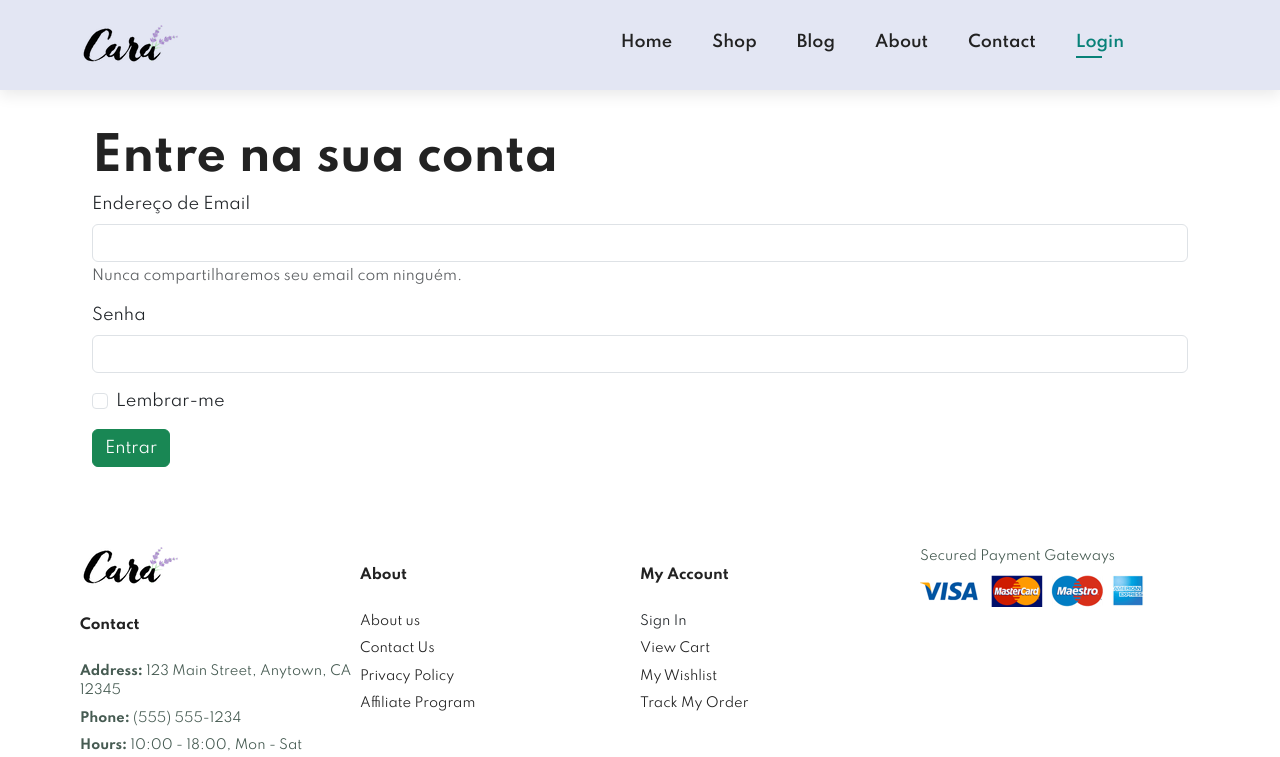
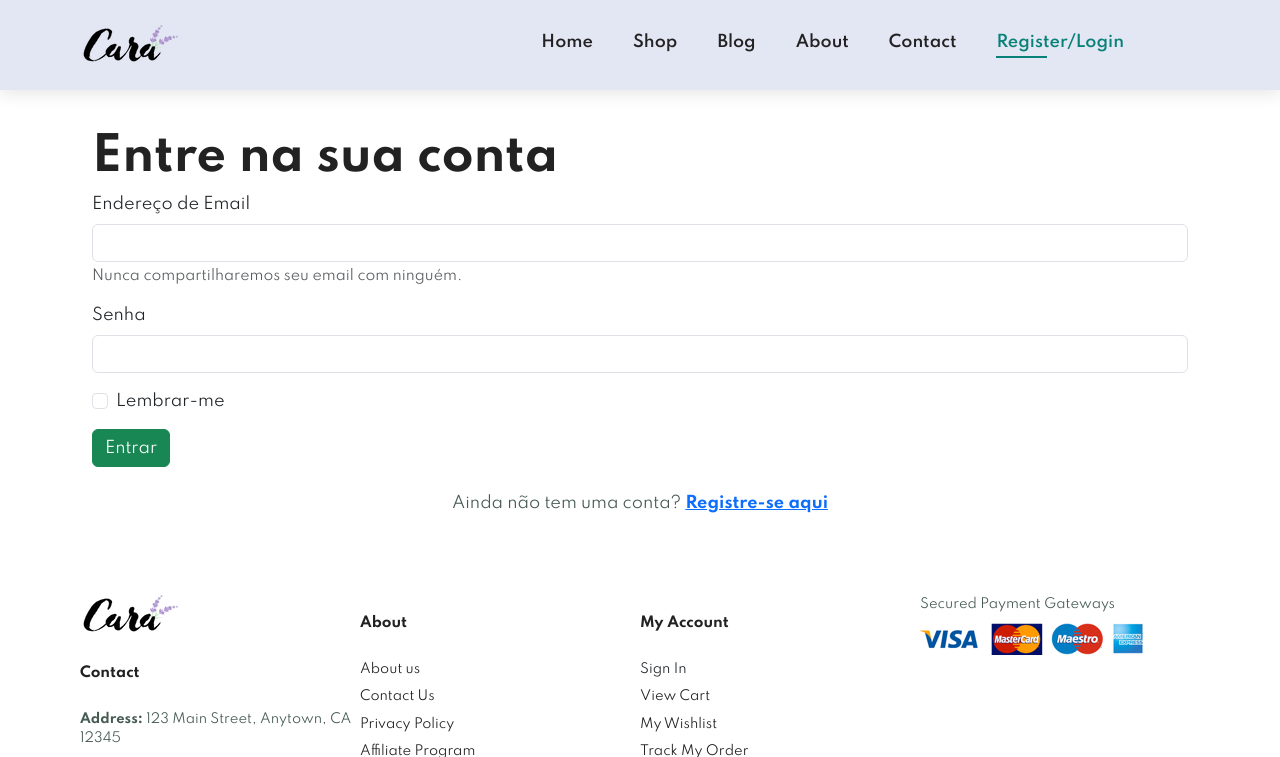
Before and after one commit to MatheusChiconi/djangoShop, a Django app: page /contas/login/ in a window 1280 px wide. Shown: the top 757 px of the page. Run offline with Django 5.2, Linux system fonts and the light colour scheme; some libraries are stand-ins or nearby versions.

Commit message:
Add user registration files with views, URLs, and templates; update login page with registration link

```diff
--- a/contas/urls.py
+++ b/contas/urls.py
@@ -3,4 +3,5 @@ from . import views
 
 urlpatterns = [
     path('login/', views.login_user, name='login'),
+    path('register/', views.register_user, name='register'),
 ]
--- a/contas/views.py
+++ b/contas/views.py
@@ -2,6 +2,7 @@ from django.shortcuts import render, redirect
 from django.contrib.auth import authenticate, login
 from django.contrib import messages
 from django.contrib.auth.models import User
+from django.contrib.auth.forms import UserCreationForm
 
 def login_user(request):
     email = ""
@@ -29,3 +30,6 @@ def login_user(request):
         'email': email,
     }
     return render(request, 'contas/login.html', context)
+
+def register_user(request):
+    return render(request, 'contas/register.html')
--- a/templates/base.html
+++ b/templates/base.html
@@ -31,9 +31,9 @@
             <li><a class="{% if 'contact' in request.path %}active{% endif %}" href="{% url 'contact' %}">Contact</a></li>
             {% if user.is_authenticated %}
             <!-- TROCAR DEPOIS PARA ACCONT COLOQUEI TEMPORARIAMENTE -->
-                <li><a class="{% if request.path == '/contas/login/' %}active{% endif %}" href="{% url 'login' %}">Login</a></li> <!-- TROCAR DEPOIS PARA ACCONT COLOQUEI TEMPORARIAMENTE -->
+                <li><a class="{% if request.path == '/contas/login/' %}active{% endif %}" href="{% url 'login' %}">Accont</a></li>
             {% else %}
-                <li><a class="{% if request.path == '/contas/login/' %}active{% endif %}" href="{% url 'login' %}">Login</a></li>
+                <li><a class="{% if request.path == '/contas/login/' %}active{% endif %}" href="{% url 'login' %}">Register/Login</a></li>
             {% endif %}
             <li><a href="{% url 'cart' %}"><i class="far fa-shopping-bag"></i></a></li>
             <a href="#" id="close"><i class="fas fa-times"></i></a>
--- a/templates/contas/login.html
+++ b/templates/contas/login.html
@@ -45,6 +45,10 @@
                 <button type="submit" class="btn btn-success">Entrar</button>
             </form>
 
+            <div class="text-center mt-4">
+                <p class="mb-0">Ainda não tem uma conta? <a href="{% url 'login' %}" class="fw-bold">Registre-se aqui</a></p>
+            </div>
+
         </div>
     </section>
 
```
Also changed, not shown: templates/contas/register.html (added, +17 -0 lines), static/contas/css/register_page.css (added).
